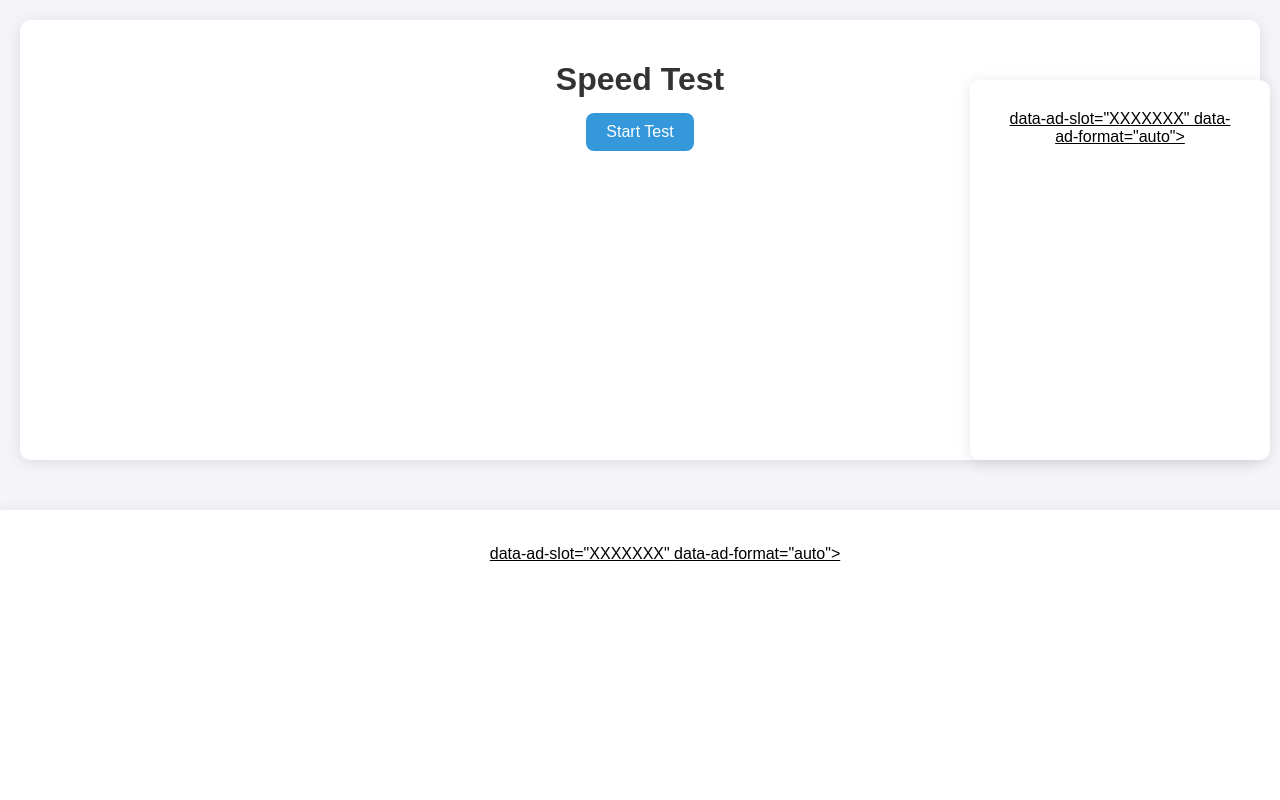
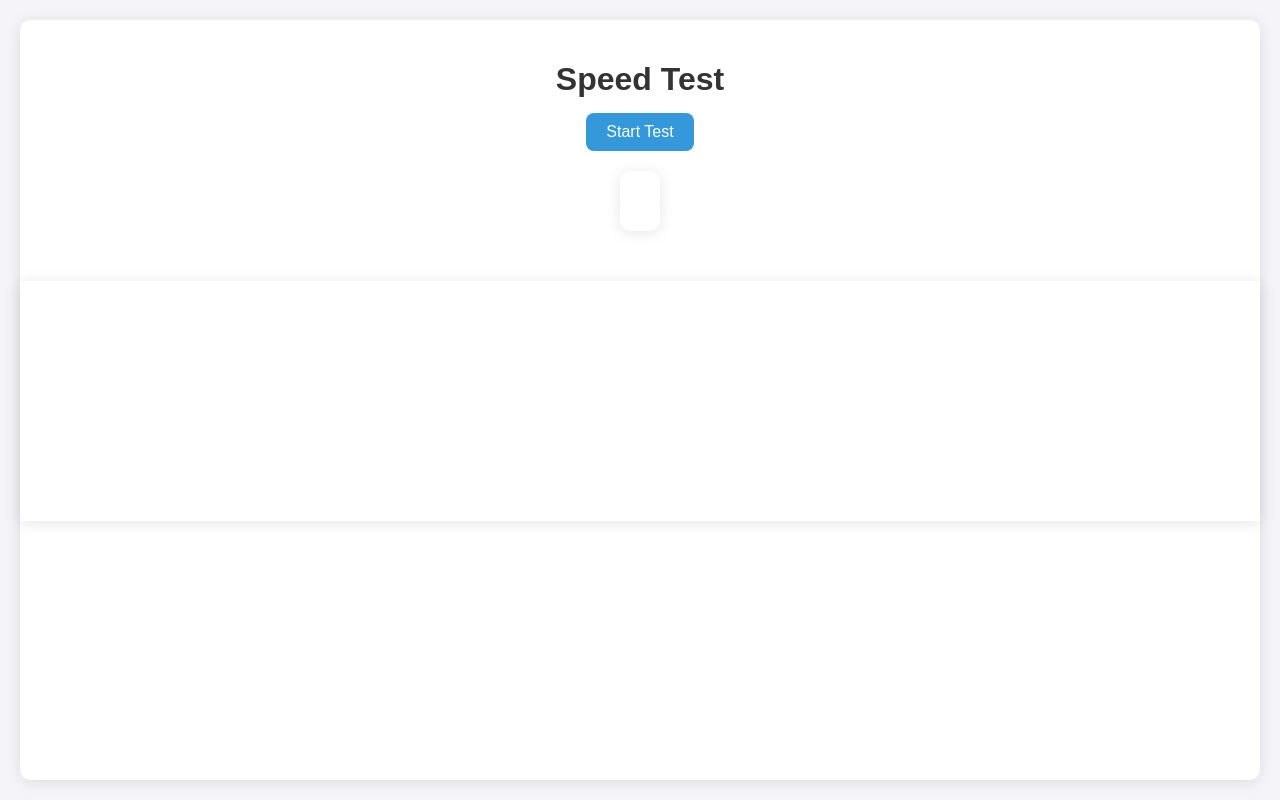
Before and after one commit to sayout-de003/fastnet.github.io, a Django app: page / in a window 1280 px wide. Run offline with Django 5.2, Linux system fonts and the light colour scheme.

Commit message:
updated index

```diff
--- a/speedtest_app/templates/speedtest_app/index.html
+++ b/speedtest_app/templates/speedtest_app/index.html
@@ -21,13 +21,13 @@
             padding: 0;
             display: flex;
             flex-direction: column;
-            min-height: 60vh;
+            min-height: 100vh;
         }
 
         /* Main Content Section */
         .main-content {
             flex: 1;
-            padding: 20px;  /* Reduced padding */
+            padding: 20px;
             margin: 20px;
             background-color: #ffffff;
             border-radius: 10px;
@@ -35,18 +35,19 @@
             display: flex;
             flex-direction: column;
             align-items: center;
+            position: relative;
         }
 
         h1 {
-            font-size: 32px;  /* Slightly smaller font size */
+            font-size: 32px;
             color: #333;
             margin-bottom: 15px;
         }
 
         /* Form Button */
         #startTest {
-            padding: 10px 20px;  /* Reduced padding */
-            font-size: 16px;  /* Reduced font size */
+            padding: 10px 20px;
+            font-size: 16px;
             color: white;
             background-color: #3498db;
             border: none;
@@ -67,7 +68,7 @@
         }
 
         #downloadSpeed, #uploadSpeed, #ping {
-            font-size: 18px;  /* Reduced font size */
+            font-size: 18px;
             margin-bottom: 15px;
             color: #555;
         }
@@ -77,8 +78,8 @@
             border: 4px solid #f3f3f3;
             border-top: 4px solid #3498db;
             border-radius: 50%;
-            width: 40px;  /* Smaller spinner size */
-            height: 40px;  /* Smaller spinner size */
+            width: 40px;
+            height: 40px;
             animation: spin 2s linear infinite;
             display: inline-block;
         }
@@ -89,36 +90,29 @@
         }
 
         /* Sidebar for Ads (Right Side) */
+        .ads-container {
+            width: 100%;
+            text-align: center;
+            margin-top: 20px;
+        }
+
         .sidebar {
-            position: fixed;
-            top: 10%;
-            height: 40vh;
-            right: 10px;
-            width: 30vh;  /* Increased width */
             background-color: #ffffff;
-            padding: 30px;  /* Increased padding */
+            padding: 20px;
             border-radius: 10px;
             box-shadow: 0 2px 15px rgba(0, 0, 0, 0.1);
-            text-align: center;
+            margin-bottom: 30px;
         }
 
         /* Downbar (Bottom Ads) */
         .downbar {
             width: 100%;
-            height: 30vh;  /* Increased height */
-            padding: 25px;  /* Increased padding */
+            height: 200px;
             margin-top: 20px;
             background-color: #ffffff;
             box-shadow: 0 2px 15px rgba(0, 0, 0, 0.1);
-            position: fixed;
-            bottom: 0;
-            left: 0;
-            z-index: 100;
             text-align: center;
-        }
-
-        .downbar .ads-container {
-            margin-top: 10px;
+            padding: 20px;
         }
     </style>
 </head>
@@ -136,37 +130,41 @@
         <div id="uploadSpeed">Upload Speed: <span class="spinner"></span></div>
         <div id="ping">Ping: <span class="spinner"></span></div>
     </div>
-</div>
 
-<!-- Sidebar for Google Ads (Right Side) -->
+    <!-- Sidebar for Ads -->
     <div class="sidebar">
         <div class="ads-container">
-        <!-- Google AdSense Ad Slot -->
-        <script async src="https://pagead2.googlesyndication.com/pagead/js/adsbygoogle.js"></script>
+            <script async src="https://pagead2.googlesyndication.com/pagead/js/adsbygoogle.js?client=ca-pub-3593464892378237"
+                    crossorigin="anonymous"></script>
+            <!-- Ad Slot 996699 -->
             <ins class="adsbygoogle"
                  style="display:block"
-             data-ad-client="ca-pub-XXXXXXX"  <!-- Replace with your Google AdSense client ID -->
-             data-ad-slot="XXXXXXX"            <!-- Replace with your Ad slot -->
-             data-ad-format="auto"></ins>
+                 data-ad-client="ca-pub-3593464892378237"
+                 data-ad-slot="6050934883"
+                 data-ad-format="auto"
+                 data-full-width-responsive="true"></ins>
             <script>
                  (adsbygoogle = window.adsbygoogle || []).push({});
             </script>
         </div>
     </div>
 
-<!-- Downbar for Google Ads (Bottom) -->
+    <!-- Downbar for Ads -->
     <div class="downbar">
         <div class="ads-container">
-        <!-- Google AdSense Ad Slot -->
-        <script async src="https://pagead2.googlesyndication.com/pagead/js/adsbygoogle.js"></script>
+            <script async src="https://pagead2.googlesyndication.com/pagead/js/adsbygoogle.js?client=ca-pub-3593464892378237"
+                    crossorigin="anonymous"></script>
+            <!-- Ad Slot 996699 -->
             <ins class="adsbygoogle"
                  style="display:block"
-             data-ad-client="ca-pub-XXXXXXX"  <!-- Replace with your Google AdSense client ID -->
-             data-ad-slot="XXXXXXX"            <!-- Replace with your Ad slot -->
-             data-ad-format="auto"></ins>
+                 data-ad-client="ca-pub-3593464892378237"
+                 data-ad-slot="6050934883"
+                 data-ad-format="auto"
+                 data-full-width-responsive="true"></ins>
             <script>
                  (adsbygoogle = window.adsbygoogle || []).push({});
             </script>
+        </div>
     </div>
 </div>
 
```
Lines whose indentation alone changed are shown as unchanged.
